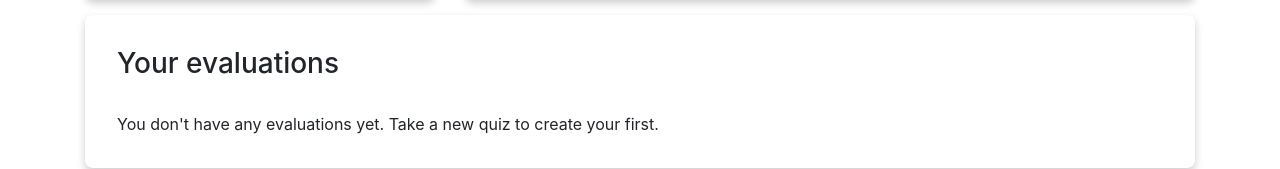
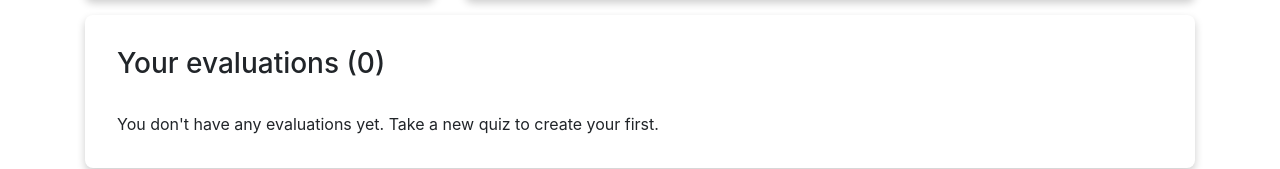
Before and after one commit to SilviuIordache/grow, a Vue app: page /evaluations in a window 1280 px wide. Shown: the part 558-727 px from the top of the page. Built offline with nearby package versions, Linux system fonts and the light colour scheme; no server answers; the database is empty.

Commit message:
Add number of evaluations to dashboard

```diff
--- a/src/views/Evaluations.vue
+++ b/src/views/Evaluations.vue
@@ -17,7 +17,7 @@
     .grow-card.mb-3
       .row
         .col-12.mb-4
-          h3 Your evaluations
+          h3 Your evaluations ({{ evaluations.length }})
       .row(v-if="loading")
         .col-12.col-sm-3.mb-4.
             Loading...
```
